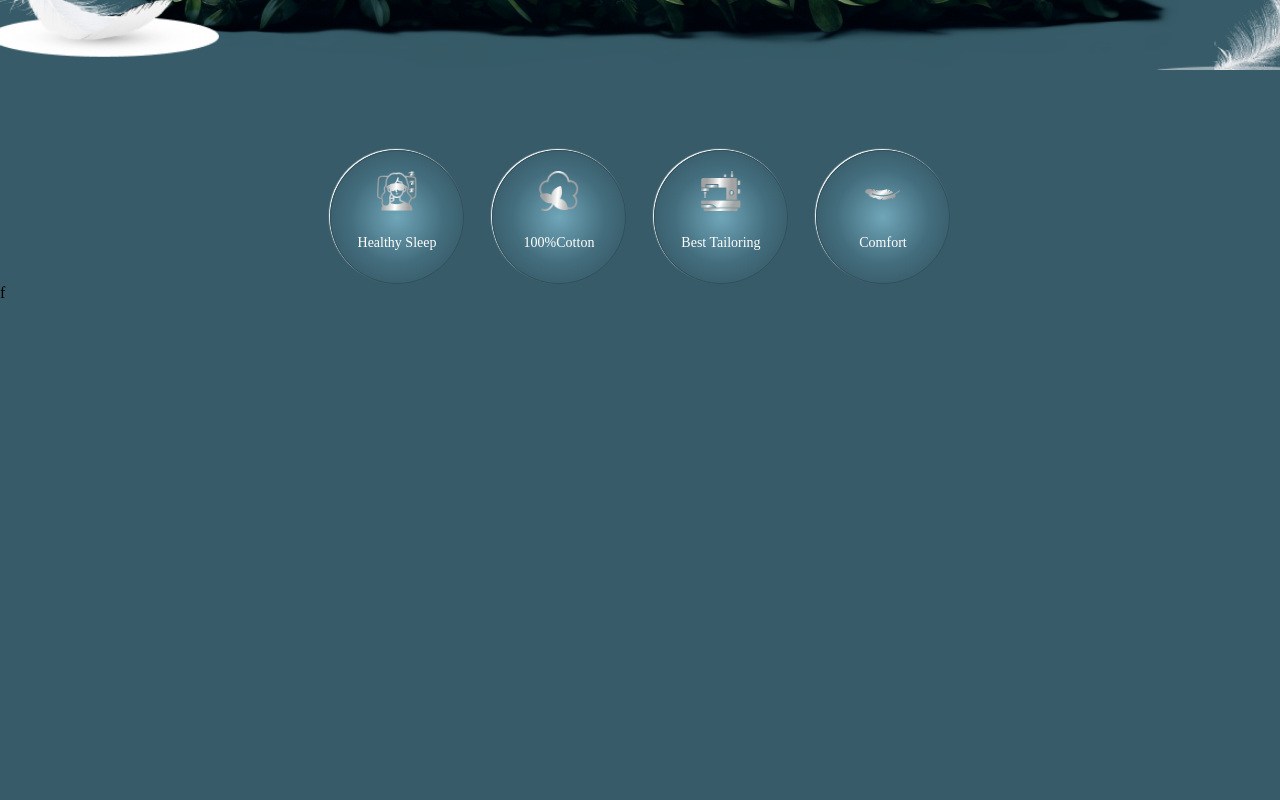
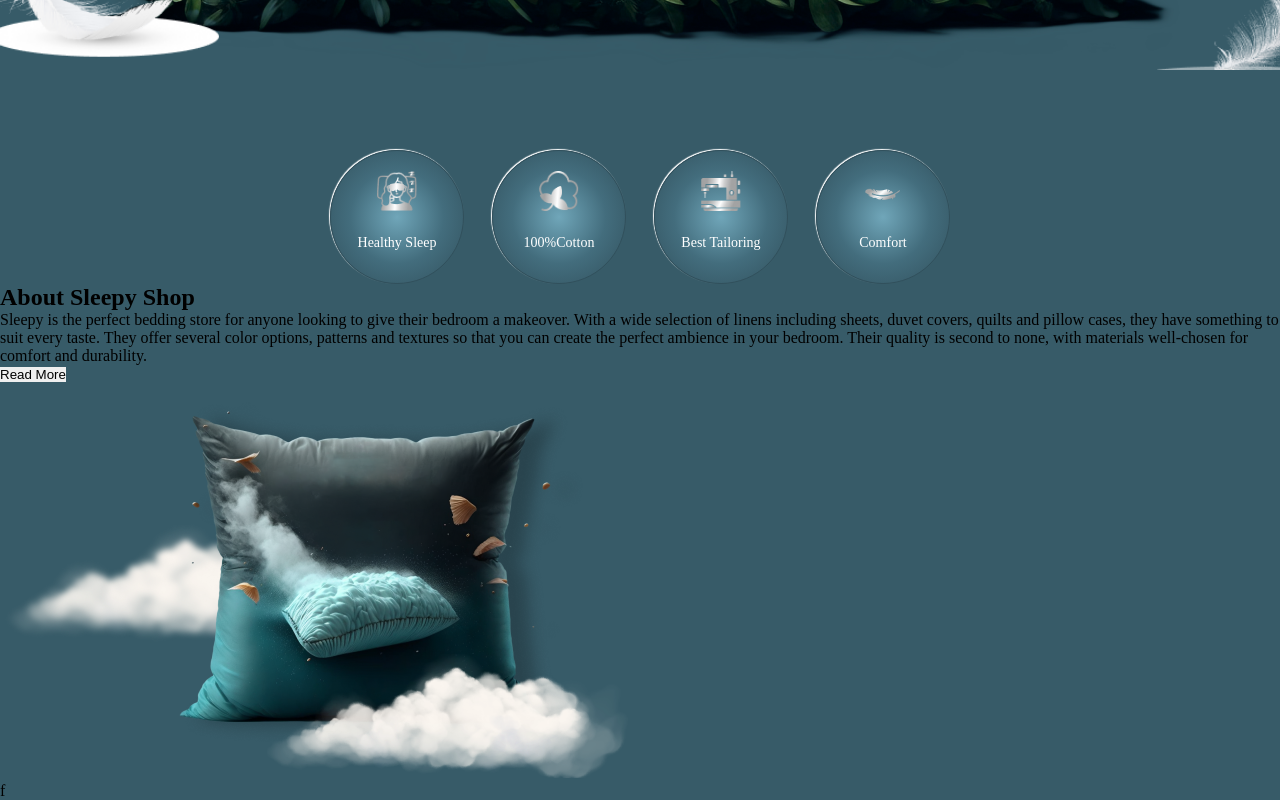
Before and after one commit to KiwiScreams/Bed-Linen-Online-Shop, a React (Vite) app: page / in a window 1280 px wide. Shown: the part 840-1640 px from the top of the page. Before the commit the page ends 1142 px from the top, so only its background shows below. Built offline with nearby package versions, Linux system fonts and the light colour scheme.

Commit message:
about section

```diff
--- a/src/components/about us/About.jsx
+++ b/src/components/about us/About.jsx
@@ -1,8 +1,28 @@
 import "./About.css";
+import aboutImage from "../../assets/img/About-pic.png";
 const About = () => {
-    return (
-        <></>
-     );
-}
+  return (
+    <>
+      <section className="about-us-section">
+        <div>
+          <h2>About Sleepy Shop</h2>
+          <p>
+            Sleepy is the perfect bedding store for anyone looking to give their
+            bedroom a makeover. With a wide selection of linens including
+            sheets, duvet covers, quilts and pillow cases, they have something
+            to suit every taste. They offer several color options, patterns and
+            textures so that you can create the perfect ambience in your
+            bedroom. Their quality is second to none, with materials well-chosen
+            for comfort and durability.
+          </p>
+          <button>Read More</button>
+        </div>
+        <div>
+          <img src={aboutImage} alt="" />
+        </div>
+      </section>
+    </>
+  );
+};
 
 export default About;
--- a/src/pages/home/Home.jsx
+++ b/src/pages/home/Home.jsx
@@ -1,11 +1,13 @@
 import Infobox from "../../components/infobox/Infobox";
 import Hero from "../../components/hero/Hero";
 import "./Home.css";
+import About from "../../components/about us/About";
 const Home = () => {
   return (
     <>
       <Hero />
       <Infobox />
+      <About />
     </>
   );
 };
```
Also changed, not shown: src/assets/img/About-pic.png.
